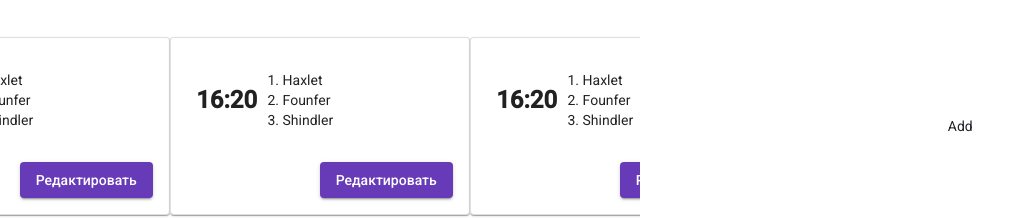
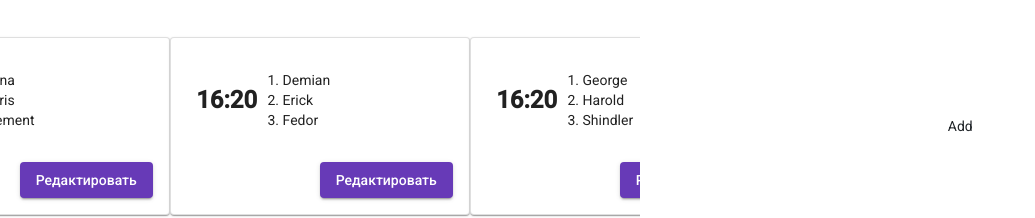
Before and after one commit to Smynay/angular-shedule-app, an Angular app: page /shedule in a window 1280 px wide. Shown: the part 242-460 px from the top of the page, without its empty margins (0-1035 px from the left). Built offline with nearby package versions, Linux system fonts and the light colour scheme.

Commit message:
Edit cards data

```diff
--- a/src/app/globalStorage.service.ts
+++ b/src/app/globalStorage.service.ts
@@ -6,9 +6,9 @@ import { ILesson } from './types/types';
 })
 export class GlobalStorageService {
   _storage: ILesson[] = [
-    { time: '16:20', members: ['Haxlet', 'Founfer', 'Shindler'] },
-    { time: '16:20', members: ['Haxlet', 'Founfer', 'Shindler'] },
-    { time: '16:20', members: ['Haxlet', 'Founfer', 'Shindler'] },
+    { time: '16:20', members: ['Anna', 'Boris', 'Clement'] },
+    { time: '16:20', members: ['Demian', 'Erick', 'Fedor'] },
+    { time: '16:20', members: ['George', 'Harold', 'Shindler'] },
   ];
 
   getStorage() {
```
